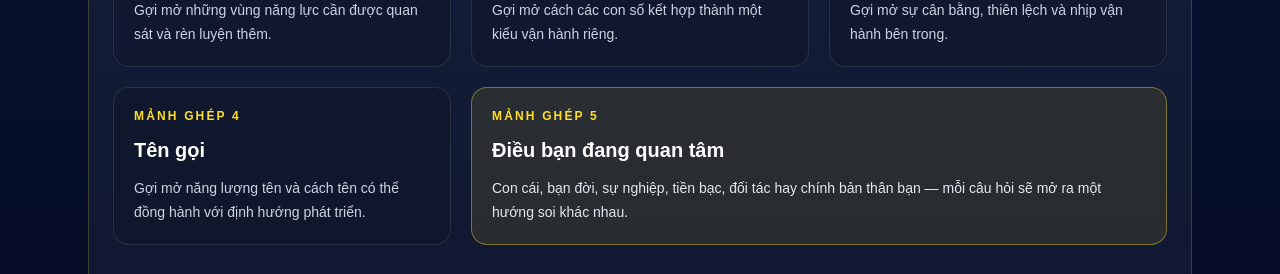
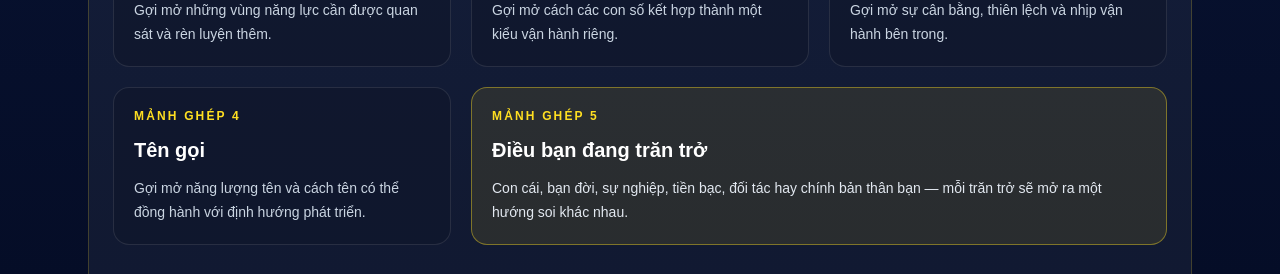
Before and after one commit to lanmatmathinhvuong-dot/mtmv, a Next.js app: page / in a window 1280 px wide. Shown: the part 4860-5134 px from the top of the page. Built offline with nearby package versions, Linux system fonts and the light colour scheme; no server answers.

Commit message:
doi quan tam thanh tran tro

```diff
--- a/app/page.tsx
+++ b/app/page.tsx
@@ -513,11 +513,11 @@ setGhiChuDacBiet("");
         Mảnh ghép 5
       </p>
       <h3 className="mt-3 text-xl font-black text-white">
-        Điều bạn đang quan tâm
+        Điều bạn đang trăn trở
       </h3>
       <p className="mt-3 text-sm leading-6 text-slate-200">
         Con cái, bạn đời, sự nghiệp, tiền bạc, đối tác hay chính bản thân bạn —
-        mỗi câu hỏi sẽ mở ra một hướng soi khác nhau.
+        mỗi trăn trở sẽ mở ra một hướng soi khác nhau.
       </p>
     </div>
   </div>
```
